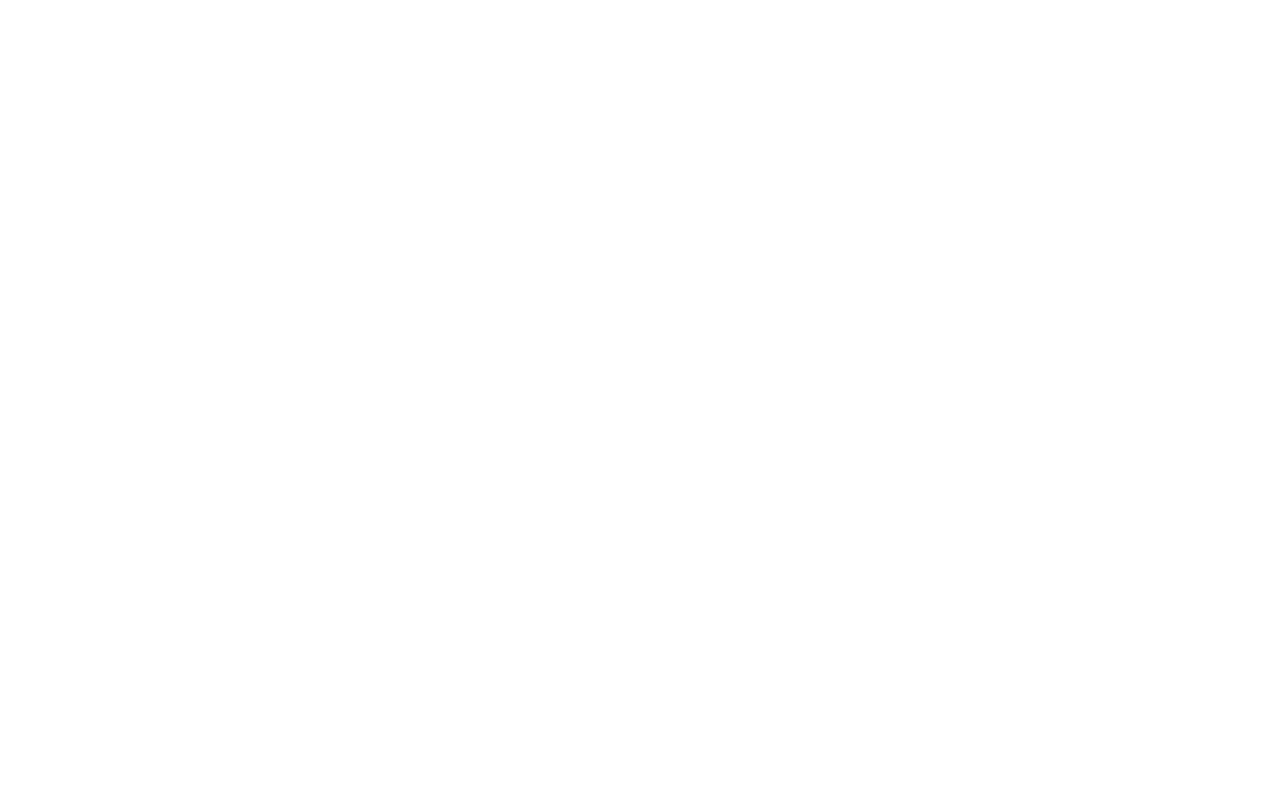
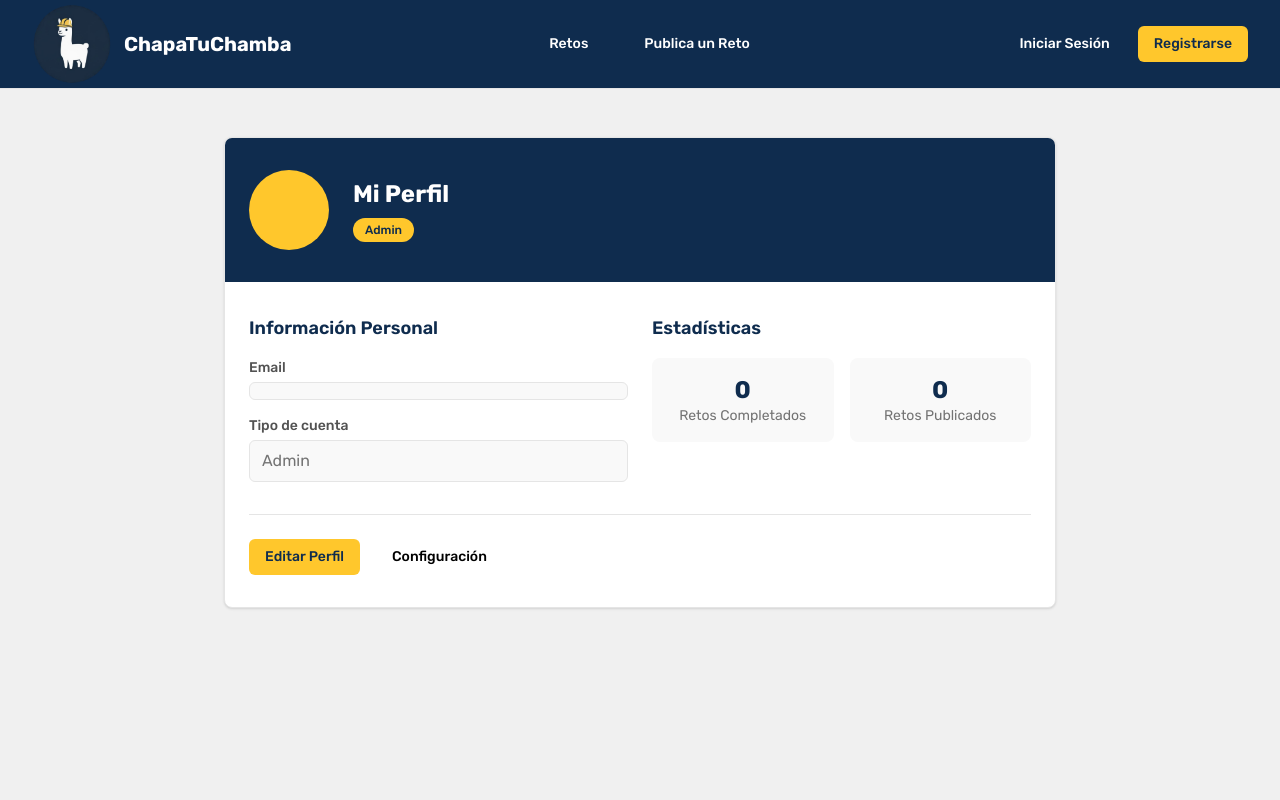
Before and after one commit to FernandoGarambelM/Chapatuchamba, a React (Vite) app in the folder frontend/: page /perfil in a window 1280 px wide. Before the commit this address had no page. Shown: the top 800 px of the page. Built offline with nearby package versions, Linux system fonts and the light colour scheme; sample sign-in values are in the browser's storage; the HTML template or start-up script is replaced by a standard one.

Commit message:
feat: add Profile component and update Navbar for user authentication and profile access

```diff
--- a/frontend/src/App.jsx
+++ b/frontend/src/App.jsx
@@ -1,7 +1,6 @@
 import React from 'react'
 import { BrowserRouter, Routes, Route } from 'react-router-dom'
-import Login from './auth/pages/Login'
-import Register from './auth/pages/Register'
+import { Login, Register, Profile } from './auth/pages'
 import { Home } from './home'
 import { ChallengesList, PublishChallenge, ChallengeDetail } from './challenges'
 import { Layout } from './shared/components'
@@ -46,6 +45,13 @@
             <Register />
           </Layout>
         } />
+
+        {/* Ruta de perfil con navbar */}
+        <Route path="/perfil" element={
+          <Layout showNavbar={true}>
+            <Profile />
+          </Layout>
+        } />
       </Routes>
     </BrowserRouter>
   )
--- /dev/null
+++ b/frontend/src/auth/pages/Profile.jsx
@@ -0,0 +1,125 @@
+import React, { useState, useEffect } from 'react'
+import { Navigate } from 'react-router-dom'
+import { Button } from '../../shared/components'
+
+export default function Profile() {
+  const [userEmail, setUserEmail] = useState('')
+  const [userRole, setUserRole] = useState('')
+  const [isLoading, setIsLoading] = useState(true)
+
+  useEffect(() => {
+    // Verificar si el usuario está logueado
+    const token = localStorage.getItem('authToken')
+    const email = localStorage.getItem('email')
+    const role = localStorage.getItem('role')
+
+    if (!token) {
+      setIsLoading(false)
+      return
+    }
+
+    setUserEmail(email || '')
+    setUserRole(role || 'estudiante')
+    setIsLoading(false)
+  }, [])
+
+  // Redirigir al login si no está autenticado
+  if (!isLoading && !localStorage.getItem('authToken')) {
+    return <Navigate to="/login" replace />
+  }
+
+  if (isLoading) {
+    return (
+      <div className="min-h-screen bg-neutral-200 flex items-center justify-center">
+        <div className="text-center">
+          <div className="animate-spin rounded-full h-12 w-12 border-b-2 border-primary-900 mx-auto"></div>
+          <p className="mt-4 text-neutral-600">Cargando perfil...</p>
+        </div>
+      </div>
+    )
+  }
+
+  return (
+    <div className="min-h-screen bg-neutral-200">
+      <div className="max-w-4xl mx-auto py-12 px-4 sm:px-6 lg:px-8">
+        {/* Header del perfil */}
+        <div className="bg-white rounded-lg shadow-sm border border-neutral-300 overflow-hidden">
+          <div className="px-6 py-8 bg-primary-900">
+            <div className="flex items-center">
+              {/* Avatar grande */}
+              <div className="w-20 h-20 bg-secondary-500 rounded-full flex items-center justify-center text-primary-900 font-bold text-2xl mr-6">
+                {userEmail.charAt(0).toUpperCase()}
+              </div>
+              <div>
+                <h1 className="text-2xl font-bold text-white">Mi Perfil</h1>
+                <p className="text-neutral-300">{userEmail}</p>
+                <span className="inline-block px-3 py-1 mt-2 text-xs font-medium bg-secondary-500 text-primary-900 rounded-full">
+                  {userRole.charAt(0).toUpperCase() + userRole.slice(1)}
+                </span>
+              </div>
+            </div>
+          </div>
+
+          {/* Contenido del perfil */}
+          <div className="px-6 py-8">
+            <div className="grid grid-cols-1 md:grid-cols-2 gap-6">
+              {/* Información personal */}
+              <div className="space-y-4">
+                <h2 className="text-lg font-semibold text-primary-900 mb-4">
+                  Información Personal
+                </h2>
+
+                <div>
+                  <label className="block text-sm font-medium text-neutral-700 mb-1">
+                    Email
+                  </label>
+                  <div className="px-3 py-2 bg-neutral-100 border border-neutral-300 rounded-md text-neutral-600">
+                    {userEmail}
+                  </div>
+                </div>
+
+                <div>
+                  <label className="block text-sm font-medium text-neutral-700 mb-1">
+                    Tipo de cuenta
+                  </label>
+                  <div className="px-3 py-2 bg-neutral-100 border border-neutral-300 rounded-md text-neutral-600">
+                    {userRole.charAt(0).toUpperCase() + userRole.slice(1)}
+                  </div>
+                </div>
+              </div>
+
+              {/* Estadísticas */}
+              <div className="space-y-4">
+                <h2 className="text-lg font-semibold text-primary-900 mb-4">
+                  Estadísticas
+                </h2>
+
+                <div className="grid grid-cols-2 gap-4">
+                  <div className="text-center p-4 bg-neutral-100 rounded-lg">
+                    <div className="text-2xl font-bold text-primary-900">0</div>
+                    <div className="text-sm text-neutral-600">Retos Completados</div>
+                  </div>
+
+                  <div className="text-center p-4 bg-neutral-100 rounded-lg">
+                    <div className="text-2xl font-bold text-primary-900">0</div>
+                    <div className="text-sm text-neutral-600">Retos Publicados</div>
+                  </div>
+                </div>
+              </div>
+            </div>
+
+            {/* Acciones */}
+            <div className="mt-8 pt-6 border-t border-neutral-300 flex space-x-4">
+              <Button variant="secondary" size="medium">
+                Editar Perfil
+              </Button>
+              <Button variant="outline" size="medium">
+                Configuración
+              </Button>
+            </div>
+          </div>
+        </div>
+      </div>
+    </div>
+  )
+}
--- /dev/null
+++ b/frontend/src/auth/pages/index.js
@@ -0,0 +1,4 @@
+// Páginas de autenticación
+export { default as Login } from './Login'
+export { default as Register } from './Register'
+export { default as Profile } from './Profile'
--- a/frontend/src/services/api.js
+++ b/frontend/src/services/api.js
@@ -104,7 +104,8 @@
   logout: async () => {
     // Limpiar token local
     localStorage.removeItem('authToken')
-    localStorage.removeItem('userData')
+    localStorage.removeItem('email')
+    localStorage.removeItem('role')
     return { success: true }
   },
 
--- a/frontend/src/shared/components/Navbar.jsx
+++ b/frontend/src/shared/components/Navbar.jsx
@@ -1,8 +1,64 @@
-import React from 'react'
-import { Link } from 'react-router-dom'
+import React, { useState, useEffect, useRef } from 'react'
+import { Link, useNavigate } from 'react-router-dom'
 import Button from './Button'
+import { authAPI } from '../../auth/services'
 
 export default function Navbar() {
+  const [isLoggedIn, setIsLoggedIn] = useState(false)
+  const [userEmail, setUserEmail] = useState('')
+  const [dropdownOpen, setDropdownOpen] = useState(false)
+  const dropdownRef = useRef(null)
+  const navigate = useNavigate()
+
+  // Verificar si el usuario está logueado al cargar el componente
+  useEffect(() => {
+    const token = localStorage.getItem('authToken')
+    const email = localStorage.getItem('email')
+
+    if (token && email) {
+      setIsLoggedIn(true)
+      setUserEmail(email)
+    }
+  }, [])
+
+  // Cerrar dropdown al hacer clic fuera
+  useEffect(() => {
+    function handleClickOutside(event) {
+      if (dropdownRef.current && !dropdownRef.current.contains(event.target)) {
+        setDropdownOpen(false)
+      }
+    }
+
+    document.addEventListener('mousedown', handleClickOutside)
+    return () => {
+      document.removeEventListener('mousedown', handleClickOutside)
+    }
+  }, [])
+
+  // Función para cerrar sesión
+  const handleLogout = async () => {
+    try {
+      await authAPI.logout()
+      setIsLoggedIn(false)
+      setUserEmail('')
+      setDropdownOpen(false)
+      navigate('/')
+    } catch (error) {
+      console.error('Error during logout:', error)
+      // Limpiar localStorage incluso si hay error
+      localStorage.removeItem('authToken')
+      localStorage.removeItem('email')
+      localStorage.removeItem('role')
+      setIsLoggedIn(false)
+      setUserEmail('')
+      navigate('/')
+    }
+  }
+
+  // Obtener iniciales del email para el avatar
+  const getInitials = (email) => {
+    return email.charAt(0).toUpperCase()
+  }
   return (
     <nav className="bg-primary-900 shadow-sm border-b border-neutral-300">
       <div className="max-w-7xl mx-auto px-4 sm:px-6 lg:px-8">
@@ -52,9 +108,50 @@
 
           {/* Botones de sesión a la derecha */}
           <div className="flex items-center space-x-4">
+            {isLoggedIn ? (
+              // Usuario logueado - Mostrar avatar y dropdown
+              <div className="relative" ref={dropdownRef}>
+                <button
+                  onClick={() => setDropdownOpen(!dropdownOpen)}
+                  className="flex items-center space-x-2 focus:outline-none"
+                >
+                  {/* Avatar circular */}
+                  <div className="w-10 h-10 bg-secondary-500 rounded-full flex items-center justify-center text-primary-900 font-semibold hover:bg-secondary-600 transition-colors">
+                    {getInitials(userEmail)}
+                  </div>
+                </button>
+
+                {/* Dropdown menu */}
+                {dropdownOpen && (
+                  <div className="absolute right-0 mt-2 w-48 bg-white rounded-md shadow-lg py-1 z-50 border border-neutral-200">
+                    <div className="px-4 py-2 text-sm text-neutral-700 border-b border-neutral-200">
+                      <div className="font-medium">Conectado como</div>
+                      <div className="text-xs text-neutral-500 truncate">{userEmail}</div>
+                    </div>
+
+                    <Link
+                      to="/perfil"
+                      className="block px-4 py-2 text-sm text-neutral-700 hover:bg-neutral-100 transition-colors"
+                      onClick={() => setDropdownOpen(false)}
+                    >
+                      Ver Perfil
+                    </Link>
+
+                    <button
+                      onClick={handleLogout}
+                      className="block w-full text-left px-4 py-2 text-sm text-red-600 hover:bg-red-50 transition-colors"
+                    >
+                      Cerrar Sesión
+                    </button>
+                  </div>
+                )}
+              </div>
+            ) : (
+              // Usuario no logueado - Mostrar botones de login y registro
+              <>
                 <Link
                   to="/login"
-              className="text-neutral-50 hover:text-neutral-500 px-3 py-2 rounded-md text-sm font-medium transition-colors"
+                  className="text-neutral-50 hover:text-neutral-300 px-3 py-2 rounded-md text-sm font-medium transition-colors"
                 >
                   Iniciar Sesión
                 </Link>
@@ -65,6 +162,8 @@
                 >
                   Registrarse
                 </Button>
+              </>
+            )}
           </div>
         </div>
       </div>
```
Lines whose indentation alone changed are shown as unchanged.
